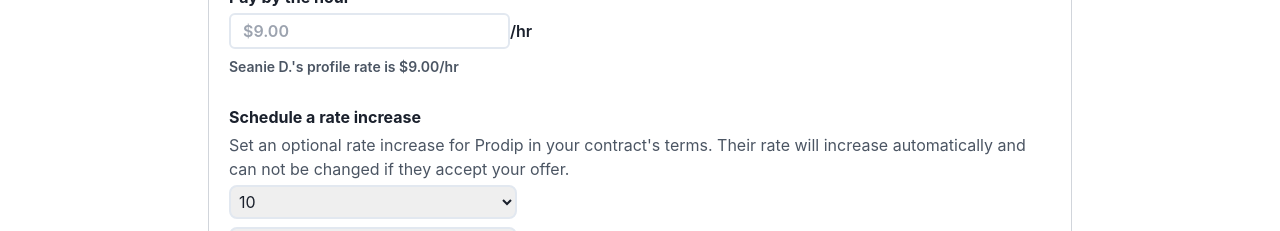
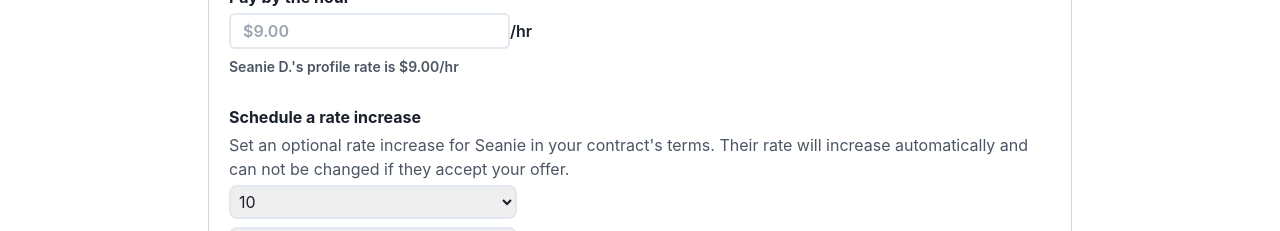
Before and after one commit to prodipdev/explore-chakraUI, a React (Vite) app: page / in a window 1280 px wide. Shown: the part 1260-1491 px from the top of the page. Built offline with nearby package versions, Linux system fonts and the light colour scheme.

Commit message:
Replace naming convention

```diff
--- a/src/page/Home/ContractTerms/ContractTerms.jsx
+++ b/src/page/Home/ContractTerms/ContractTerms.jsx
@@ -115,7 +115,7 @@ const ContractTerms = () => {
             Schedule a rate increase
           </h5>
           <p className="my-1 text-gray-600">
-            Set an optional rate increase for Prodip in your contract&apos;s
+            Set an optional rate increase for Seanie in your contract&apos;s
             terms. Their rate will increase automatically and can not be changed
             if they accept your offer.
           </p>
```
